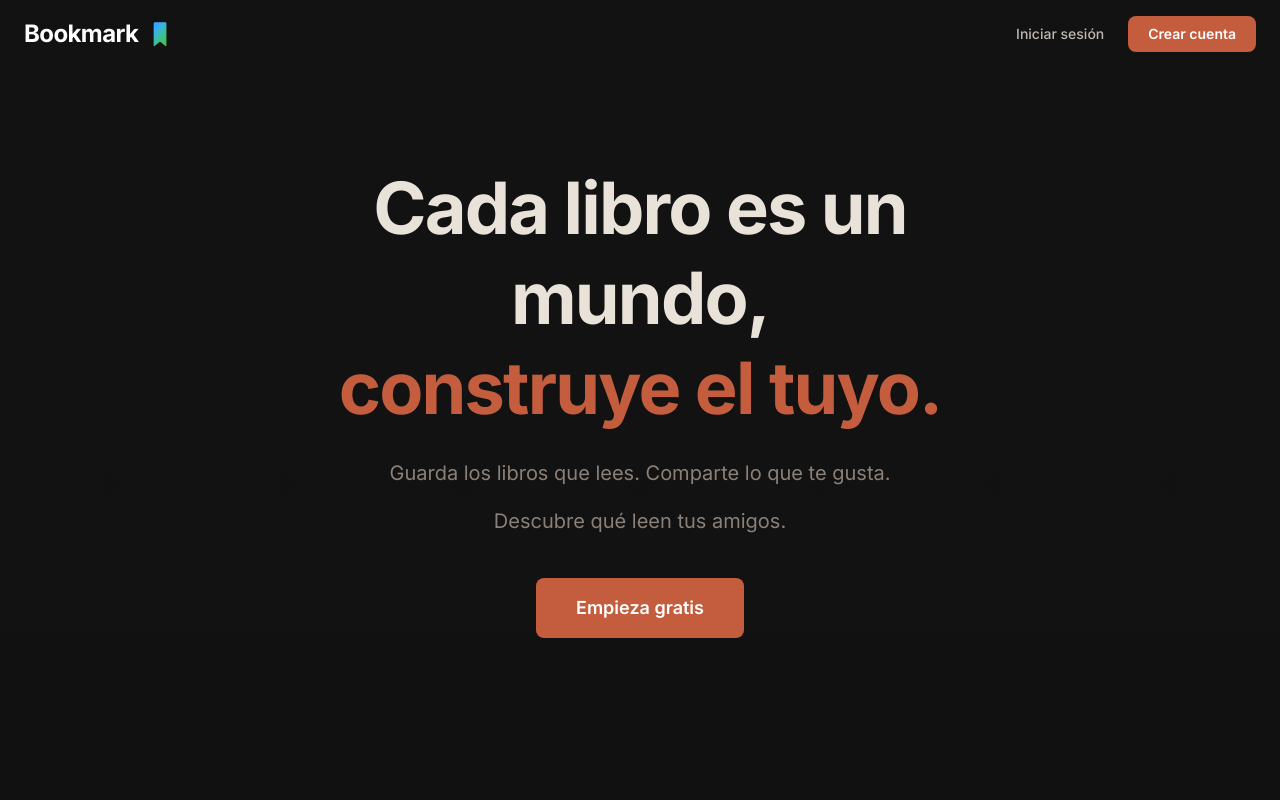
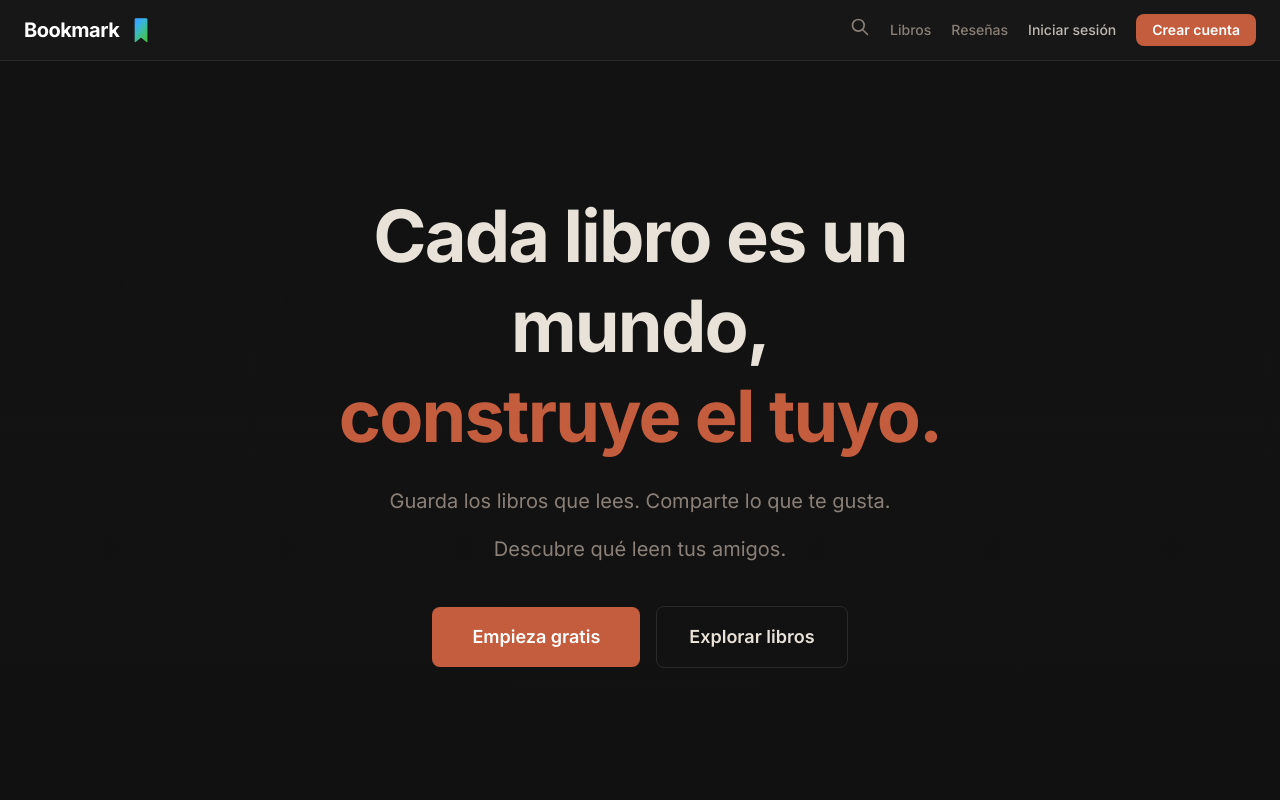
Before and after one commit to emilioprr/tfg-readingapp, a React (Vite) app in the folder frontend/: page /landing in a window 1280 px wide. Shown: the top 800 px of the page. Built offline with nearby package versions, Linux system fonts and the light colour scheme; no server answers.

Commit message:
feat: navbar común también en la landing y solo con lo disponible sin sesión

```diff
--- a/frontend/src/components/Navbar.jsx
+++ b/frontend/src/components/Navbar.jsx
@@ -109,13 +109,14 @@ export default function Navbar() {
                         )}
                     </div>
 
+                    {/* Sin sesión solo se muestra lo que funciona sin cuenta: libros y reseñas públicas */}
                     <Link to="/catalogo" className="text-dark-muted hover:text-dark-text text-sm font-medium transition-colors">Libros</Link>
                     <Link to="/resenas" className="text-dark-muted hover:text-dark-text text-sm font-medium transition-colors">Reseñas</Link>
-                    <Link to="/listas" className="text-dark-muted hover:text-dark-text text-sm font-medium transition-colors">Listas</Link>
-                    <Link to="/calendario" className="text-dark-muted hover:text-dark-text text-sm font-medium transition-colors">Diario</Link>
-                    <Link to="/timer" className="text-dark-muted hover:text-dark-text text-sm font-medium transition-colors">Sesión de Lectura</Link>
                     {usuario ? (
                         <>
+                            <Link to="/listas" className="text-dark-muted hover:text-dark-text text-sm font-medium transition-colors">Listas</Link>
+                            <Link to="/calendario" className="text-dark-muted hover:text-dark-text text-sm font-medium transition-colors">Diario</Link>
+                            <Link to="/timer" className="text-dark-muted hover:text-dark-text text-sm font-medium transition-colors">Sesión de Lectura</Link>
                             <Link to="/retos" className="text-dark-muted hover:text-dark-text text-sm font-medium transition-colors">Retos</Link>
 
                             {usuario.rol === 'ADMIN' && (
@@ -215,7 +216,10 @@ export default function Navbar() {
                             </div>
                         </>
                     ) : (
-                        <Link to="/login" className="text-terra hover:text-terra-hover text-sm font-medium transition-colors">Iniciar sesión</Link>
+                        <>
+                            <Link to="/login" className="text-dark-text/80 hover:text-dark-text text-sm font-medium transition-colors">Iniciar sesión</Link>
+                            <Link to="/registro" className="bg-terra hover:bg-terra-hover text-white font-semibold px-4 py-1.5 rounded-lg text-sm transition-colors">Crear cuenta</Link>
+                        </>
                     )}
                 </div>
             </div>
--- a/frontend/src/components/ResenaCard.jsx
+++ b/frontend/src/components/ResenaCard.jsx
@@ -41,8 +41,9 @@ export default function ResenaCard({ resena: resenaInicial, mostrarLibro = true,
         } catch (err) { console.error('Error:', err) }
     }
 
+    // El detalle de una reseña requiere cuenta
     const irADetalle = () => {
-        navigate(`/resena/${resena.idresena}`)
+        navigate(usuario ? `/resena/${resena.idresena}` : '/login')
     }
 
     const eliminarResena = async (e) => {
--- a/frontend/src/pages/Busqueda.jsx
+++ b/frontend/src/pages/Busqueda.jsx
@@ -161,7 +161,7 @@ export default function Busqueda() {
     const tabs = [
         { key: 'libros', label: 'Libros' },
         { key: 'autores', label: 'Autores' },
-        { key: 'usuarios', label: 'Usuarios' },
+        ...(usuario ? [{ key: 'usuarios', label: 'Usuarios' }] : []),
     ]
 
     if (!query) return <p className="text-dark-muted">Escribe algo para buscar</p>
--- a/frontend/src/pages/Landing.jsx
+++ b/frontend/src/pages/Landing.jsx
@@ -1,29 +1,14 @@
 import { Link } from 'react-router-dom'
-import logoBookmark from '../assets/logo.png';
+import Navbar from '../components/Navbar'
+import logoBookmark from '../assets/logo.png'
 
 export default function Landing() {
     return (
         <div className="min-h-screen bg-dark-base">
-            {/* Navbar */}
-            <nav className="absolute top-0 left-0 right-0 z-50 px-6 py-4">
-                <div className="max-w-7xl mx-auto flex items-center justify-between">
-          <span className="text-white text-2xl font-bold tracking-tight flex items-center gap-1">
-            Bookmark
-            <img alt="Logo Bookmark" src={logoBookmark} className="w-9 h-9 object-contain" />
-          </span>
-                    <div className="flex items-center gap-6">
-                        <Link to="/login" className="text-dark-text/80 hover:text-dark-text text-sm font-medium transition-colors">
-                            Iniciar sesión
-                        </Link>
-                        <Link to="/registro" className="bg-terra hover:bg-terra-hover text-white font-semibold px-5 py-2 rounded-lg text-sm transition-colors">
-                            Crear cuenta
-                        </Link>
-                    </div>
-                </div>
-            </nav>
+            <Navbar />
 
             {/* Hero */}
-            <div className="relative min-h-screen flex items-center justify-center overflow-hidden">
+            <div className="relative min-h-[calc(100vh-4rem)] flex items-center justify-center overflow-hidden">
                 <div className="absolute inset-0 grid grid-cols-8 gap-1 opacity-15 blur-sm scale-110">
                     {Array.from({ length: 40 }).map((_, i) => (
                         <div key={i} className="bg-dark-elevated rounded aspect-[2/3]" />
@@ -42,10 +27,16 @@ export default function Landing() {
                     <p className="text-xl text-dark-muted leading-relaxed mb-10">
                         Descubre qué leen tus amigos.
                     </p>
-                    <Link to="/registro"
-                          className="bg-terra hover:bg-terra-hover text-white font-semibold px-10 py-4 rounded-lg text-lg transition-colors inline-block">
-                        Empieza gratis
-                    </Link>
+                    <div className="flex flex-wrap items-center justify-center gap-4">
+                        <Link to="/registro"
+                              className="bg-terra hover:bg-terra-hover text-white font-semibold px-10 py-4 rounded-lg text-lg transition-colors inline-block">
+                            Empieza gratis
+                        </Link>
+                        <Link to="/catalogo"
+                              className="border border-dark-border hover:border-terra hover:text-terra text-dark-text font-semibold px-8 py-4 rounded-lg text-lg transition-colors inline-block">
+                            Explorar libros
+                        </Link>
+                    </div>
                 </div>
             </div>
 
```
